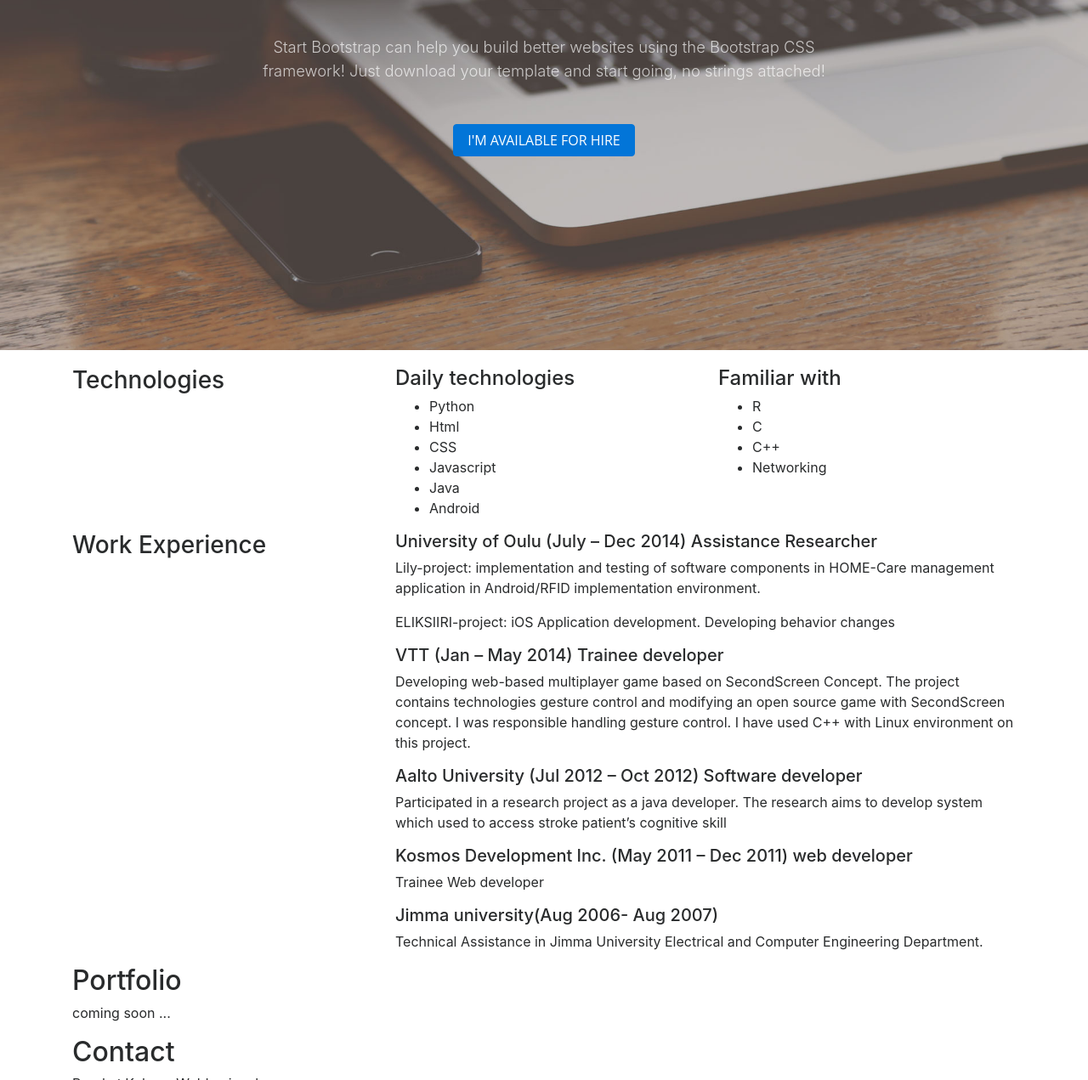
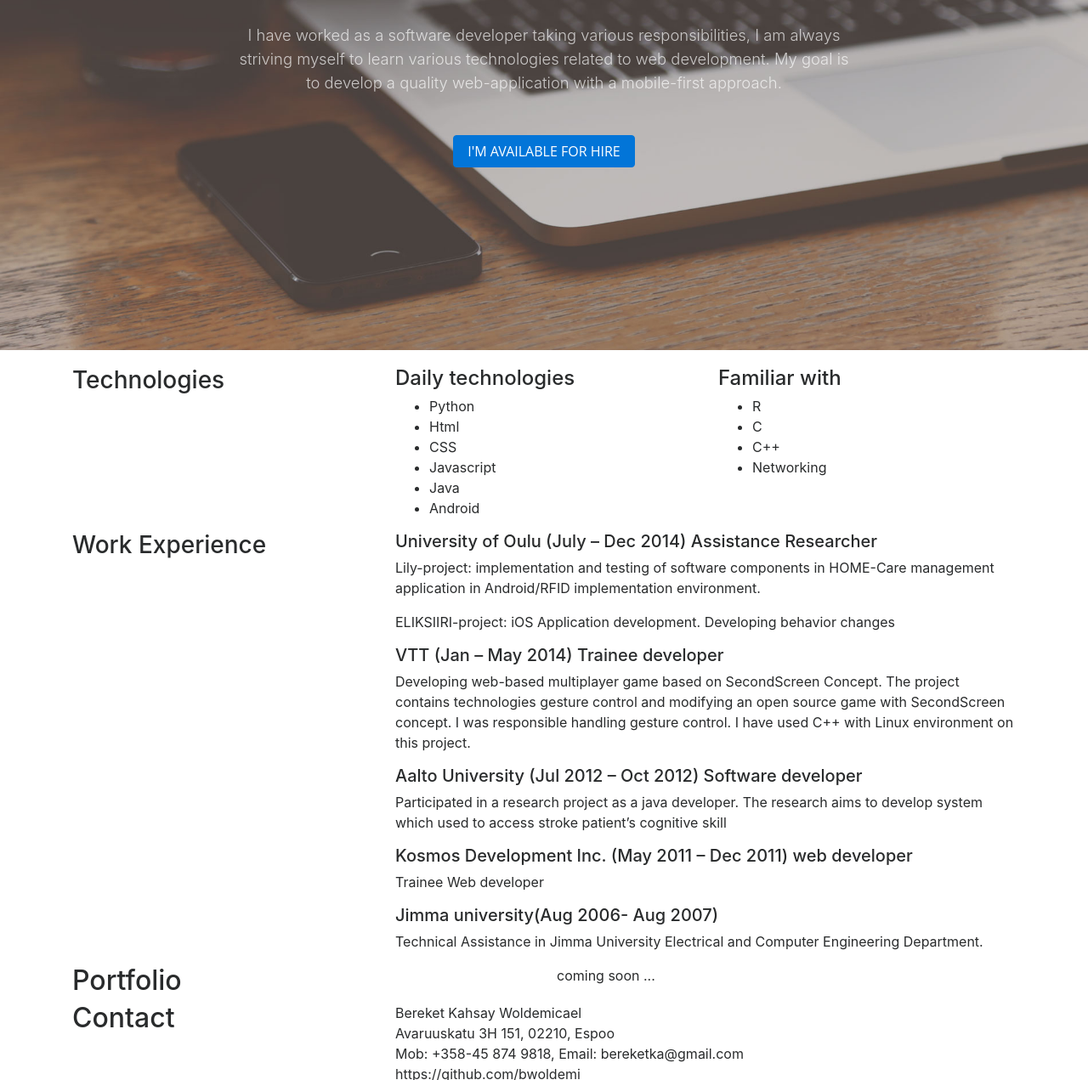
Before and after one commit to bwoldemi/bwoldemi.github.io, a plain HTML site: page index.html in a window 1280 px wide. Shown: the part 388-1659 px from the top of the page at 85% size. Drawn offline with nearby package versions, Linux system fonts and the light colour scheme; a script that the page names is missing.

Commit message:
updating index html content

```diff
--- a/index.html
+++ b/index.html
@@ -46,14 +46,16 @@
 			<div class="row">
 				<div class="col-lg-10 mx-auto">
 					<h1 class="text-uppercase">
-						<strong>Your Favorite Source of Free Bootstrap Themes</strong>
+						<strong>Experienced Software developer </strong>
 					</h1>
 					<hr />
 				</div>
 				<div class="col-lg-8 mx-auto">
-					<p class="text-faded mb-5">Start Bootstrap can help you build
-						better websites using the Bootstrap CSS framework! Just download
-						your template and start going, no strings attached!</p>
+					<p class="text-faded mb-5">I have worked as a software
+						developer taking various responsibilities, I am always striving
+						myself to learn various technologies related to web development.
+						My goal is to develop a quality web-application with a
+						mobile-first approach.</p>
 					<a class="btn btn-primary btn-xl js-scroll-trigger" href="#contact">I'M
 						AVAILABLE FOR HIRE</a>
 				</div>
@@ -148,24 +150,35 @@
 
 	<section>
 		<div class="container" id="portfolio">
+			<div class="row">
+				<div class="col">
 					<h2>Portfolio</h2>
+				</div>
+				<div class="col">
 					<p>coming soon ...</p>
+				</div>
+			</div>
+
+
 		</div>
 	</section>
 
 	<section>
 		<div class="container" id="contact">
+			<div class=row>
+				<div class="col-4">
 					<h2>Contact</h2>
-
-			<div>
-
+				</div>
+				<div class="col">
 					<p>
 						Bereket Kahsay Woldemicael <br> Avaruuskatu 3H 151, 02210,
-					Espoo <br> Mob: +358-45 874 9818, Email: bereketka@gmail.com <br>
-					https://github.com/bwoldemi <br>
+						Espoo <br> Mob: +358-45 874 9818, Email: bereketka@gmail.com
+						<br> https://github.com/bwoldemi <br>
 						https://fi.linkedin.com/in/bereket-kahsay-woldemicael-73800125
 					</p>
 				</div>
+			</div>
+
 		</div>
 	</section>
 
```
Lines whose indentation alone changed are shown as unchanged.
